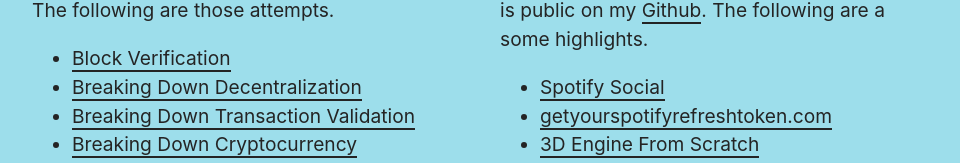
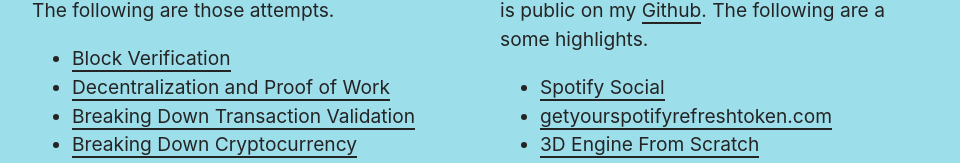
Before and after one commit to alecchendev/alecchendev.github.io, a Next.js app: page / in a window 1280 px wide. Shown: the part 549-712 px from the top of the page, without its empty margins (158-1118 px from the left). Built offline with nearby package versions, Linux system fonts and the light colour scheme.

Commit message:
gitignore .DS_Store, change decentralization title, chang default font

```diff
--- a/posts/break-decentralized.md
+++ b/posts/break-decentralized.md
@@ -1,5 +1,5 @@
 ---
-title: 'Breaking Down Decentralization'
+title: 'Decentralization and Proof of Work'
 date: '2021-09-29'
 ---
 
--- a/styles/global.css
+++ b/styles/global.css
@@ -1,4 +1,4 @@
-
+@import url('https://fonts.googleapis.com/css2?family=Inter&display=swap');
 @import url('https://fonts.googleapis.com/css2?family=DM+Sans&display=swap');
 
 :root {
@@ -14,7 +14,7 @@
 body {
     margin: 0;
     /* font-family: DM Sans; */
-    font-family: -apple-system, BlinkMacSystemFont, 'Segoe UI', Roboto, Oxygen, Ubuntu, Cantarell, 'Open Sans', 'Helvetica Neue', sans-serif;
+    font-family: -apple-system, BlinkMacSystemFont, Inter, 'Helvetica Neue', Helvetica, Arial, sans-serif;
     line-height: 1.5;
     background-color:var(--bg-color);
     color: var(--text-color);
@@ -25,7 +25,7 @@ h1, h2, h3 {
 }
 
 p, li {
-    font-family: -apple-system, BlinkMacSystemFont, 'Segoe UI', Roboto, Oxygen, Ubuntu, Cantarell, 'Open Sans', 'Helvetica Neue', sans-serif;
+    /* font-family: -apple-system, BlinkMacSystemFont, 'Segoe UI', Roboto, Oxygen, Ubuntu, Cantarell, 'Open Sans', 'Helvetica Neue', sans-serif; */
     font-size: 1.2rem;
     /* font-family: -apple-system, BlinkMacSystemFont, 'Segoe UI', Roboto, Oxygen, Ubuntu, Cantarell, 'Open Sans', 'Helvetica Neue', sans-serif; */
     /* font-size: 1.15rem; */
```
Also changed, not shown: 1 other file (tests, documents, lock files or other folders).
